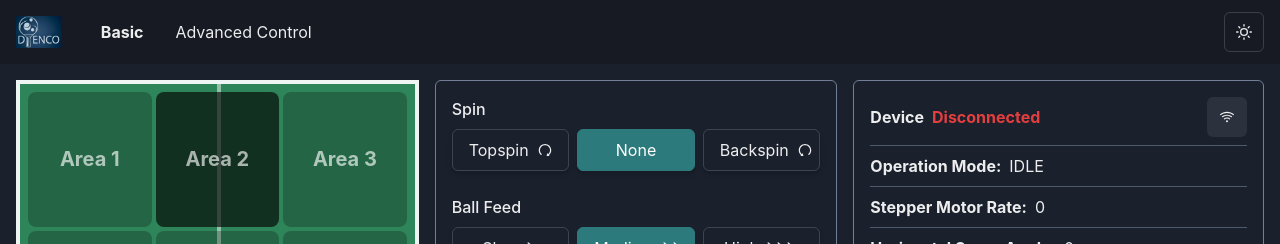
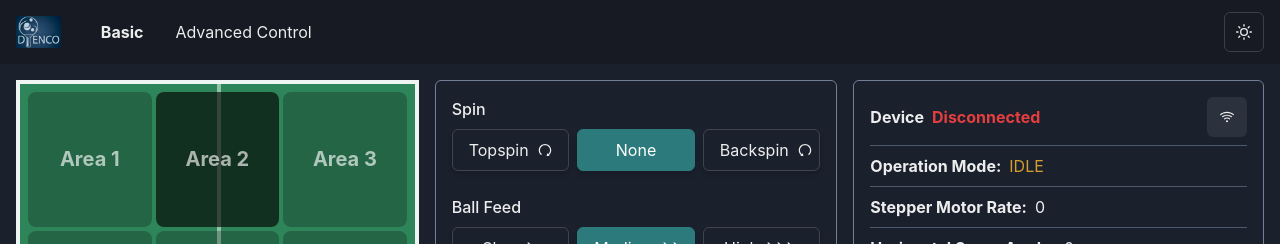
Before and after one commit to berkinanik/dyenco-web-frontend, a React (Vite) app: page /#/ in a window 1280 px wide. Shown: the top 244 px of the page. Built offline with nearby package versions, Linux system fonts and the light colour scheme.

Commit message:
feat: add color to operation mode text

```diff
--- a/src/components/device-status/DeviceStatus.tsx
+++ b/src/components/device-status/DeviceStatus.tsx
@@ -94,7 +94,12 @@ export const DeviceStatus: React.FC = () => {
 
       <Flex alignItems="center" my={2}>
         <Text fontWeight="bold">Operation Mode:</Text>
-        <Text ml={2}>{operationMode.toLocaleUpperCase()}</Text>
+        <Text
+          ml={2}
+          color={operationMode === 'idle' ? 'yellow.500' : 'blue.400'}
+        >
+          {operationMode.toLocaleUpperCase()}
+        </Text>
       </Flex>
 
       <Divider />
```
